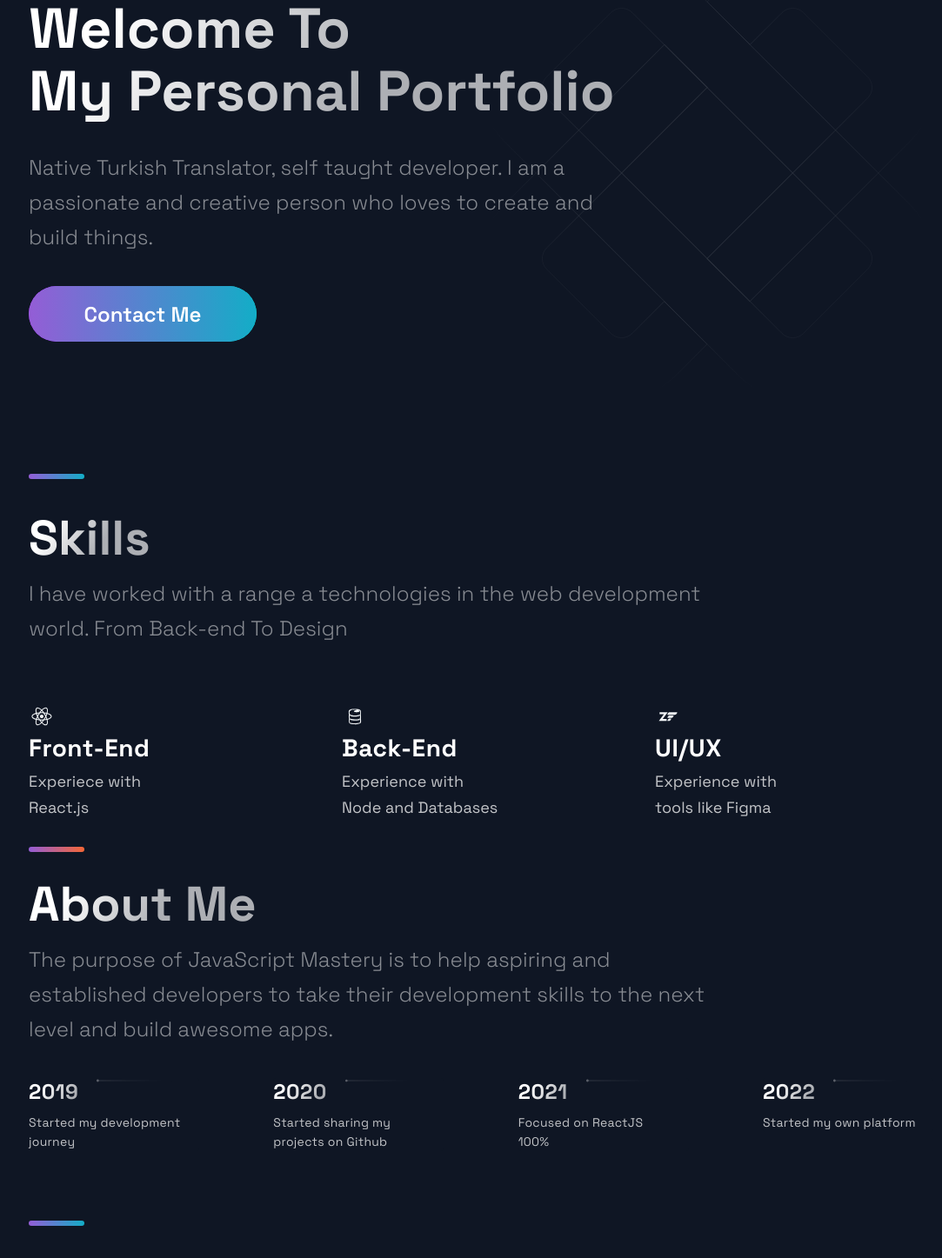
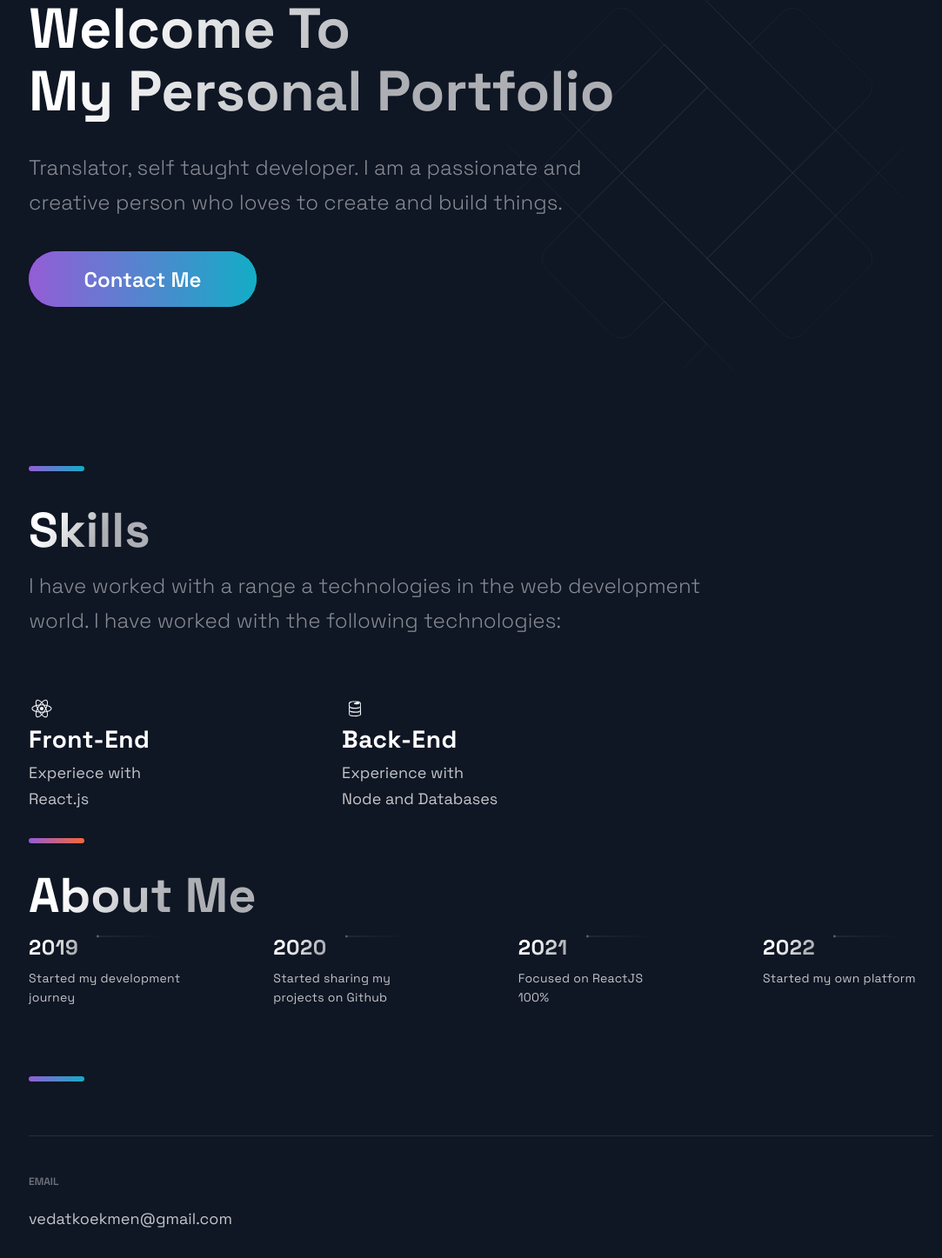
Before and after one commit to vedatkokmen/vedatkokmen.github.io, a Next.js app: page / in a window 1280 px wide. Shown: the part 173-1620 px from the top of the page at 87% size, without its empty margins (87-1170 px from the left). Built offline with nearby package versions, Linux system fonts and the light colour scheme.

Commit message:
removed some content

```diff
--- a/src/components/Acomplishments/Acomplishments.js
+++ b/src/components/Acomplishments/Acomplishments.js
@@ -5,7 +5,12 @@ import {
 	SectionDivider,
 	SectionTitle,
 } from "../../styles/GlobalComponents";
-import { Box, Boxes, BoxNum, BoxText } from "./AcomplishmentsStyles";
+import {
+	Box,
+	Boxes,
+	BoxNum,
+	BoxText,
+} from "./AcomplishmentsStyles";
 
 const data = [
 	{ number: 4, text: "Certifications" },
@@ -15,7 +20,7 @@ const data = [
 
 const Acomplishments = () => (
 	<Section>
-    <SectionTitle>Personal Achievements</SectionTitle>
+		{/* <SectionTitle>Personal Achievements</SectionTitle>
     <Boxes>
       {data.map((card, index) => (
         <Box key={index}>
@@ -24,7 +29,7 @@ const Acomplishments = () => (
         </Box>
       ))}
     </Boxes>
-    <SectionDivider />
+    <SectionDivider /> */}
 	</Section>
 );
 
--- a/src/components/Footer/Footer.js
+++ b/src/components/Footer/Footer.js
@@ -1,5 +1,9 @@
 import React from "react";
-import { AiFillGithub, AiFillInstagram, AiFillLinkedin } from "react-icons/ai";
+import {
+	AiFillGithub,
+	AiFillInstagram,
+	AiFillLinkedin,
+} from "react-icons/ai";
 
 import { SocialIcons } from "../Header/HeaderStyles";
 import {
@@ -26,9 +30,6 @@ const Footer = () => {
 				</LinkColumn>
 			</LinkList>
 			<SocialIconsContainer>
-        <CompanyContainer>
-          <Slogan>Innovating one project at a time</Slogan>
-        </CompanyContainer>
 				<SocialContainer>
 					<SocialIcons href="https://github.com/vedatkokmen">
 						<AiFillGithub size="3rem" />
--- a/src/components/Hero/Hero.js
+++ b/src/components/Hero/Hero.js
@@ -17,11 +17,16 @@ const Hero = (props) => (
 					My Personal Portfolio
 				</SectionTitle>
 				<SectionText>
-          Native Turkish Translator, self taught developer. I am a passionate
-          and creative person who loves to create and build things.
+					Translator, self taught
+					developer. I am a passionate
+					and creative person who loves
+					to create and build things.
 				</SectionText>
 				<Button
-          onClick={() => (window.location = "mailto:vedatkoekmen@gmail.com")}
+					onClick={() =>
+						(window.location =
+							"mailto:vedatkoekmen@gmail.com")
+					}
 				>
 					Contact Me
 				</Button>
--- a/src/components/Technologies/Technologies.js
+++ b/src/components/Technologies/Technologies.js
@@ -1,5 +1,9 @@
 import React from "react";
-import { DiFirebase, DiReact, DiZend } from "react-icons/di";
+import {
+	DiFirebase,
+	DiReact,
+	DiZend,
+} from "react-icons/di";
 import {
 	Section,
 	SectionDivider,
@@ -19,8 +23,10 @@ const Technologies = () => (
 		<SectionDivider divider />
 		<SectionTitle>Skills</SectionTitle>
 		<SectionText>
-      I have worked with a range a technologies in the web development world.
-      From Back-end To Design
+			I have worked with a range a
+			technologies in the web development
+			world. I have worked with the
+			following technologies:
 		</SectionText>
 		<List>
 			<ListItem>
@@ -28,7 +34,9 @@ const Technologies = () => (
 					<DiReact size="3rem" />
 				</picture>
 				<ListContainer>
-          <ListTitle>Front-End</ListTitle>
+					<ListTitle>
+						Front-End
+					</ListTitle>
 					<ListParagraph>
 						Experiece with <br />
 						React.js
@@ -40,22 +48,12 @@ const Technologies = () => (
 					<DiFirebase size="3rem" />
 				</picture>
 				<ListContainer>
-          <ListTitle>Back-End</ListTitle>
+					<ListTitle>
+						Back-End
+					</ListTitle>
 					<ListParagraph>
 						Experience with <br />
 						Node and Databases
-          </ListParagraph>
-        </ListContainer>
-      </ListItem>
-      <ListItem>
-        <picture>
-          <DiZend size="3rem" />
-        </picture>
-        <ListContainer>
-          <ListTitle>UI/UX</ListTitle>
-          <ListParagraph>
-            Experience with <br />
-            tools like Figma
 					</ListParagraph>
 				</ListContainer>
 			</ListItem>
--- a/src/components/TimeLine/TimeLine.js
+++ b/src/components/TimeLine/TimeLine.js
@@ -1,4 +1,8 @@
-import React, { useState, useRef, useEffect } from "react";
+import React, {
+	useState,
+	useRef,
+	useEffect,
+} from "react";
 
 import {
 	CarouselButton,
@@ -22,11 +26,15 @@ import { TimeLineData } from "../../constants/constants";
 const TOTAL_CAROUSEL_COUNT = TimeLineData.length;
 
 const Timeline = () => {
-  const [activeItem, setActiveItem] = useState(0);
+	const [activeItem, setActiveItem] =
+		useState(0);
 	const carouselRef = useRef();
 
 	const scroll = (node, left) => {
-    return node.scrollTo({ left, behavior: "smooth" });
+		return node.scrollTo({
+			left,
+			behavior: "smooth",
+		});
 	};
 
 	const handleClick = (e, i) => {
@@ -34,10 +42,15 @@ const Timeline = () => {
 
 		if (carouselRef.current) {
 			const scrollLeft = Math.floor(
-        carouselRef.current.scrollWidth * 0.7 * (i / TimeLineData.length)
+				carouselRef.current.scrollWidth *
+					0.7 *
+					(i / TimeLineData.length)
 			);
 
-      scroll(carouselRef.current, scrollLeft);
+			scroll(
+				carouselRef.current,
+				scrollLeft
+			);
 		}
 	};
 
@@ -45,7 +58,9 @@ const Timeline = () => {
 		if (carouselRef.current) {
 			const index = Math.round(
 				(carouselRef.current.scrollLeft /
-          (carouselRef.current.scrollWidth * 0.7)) *
+					(carouselRef.current
+						.scrollWidth *
+						0.7)) *
 					TimeLineData.length
 			);
 
@@ -60,29 +75,49 @@ const Timeline = () => {
 			scroll(carouselRef.current, 0);
 		};
 
-    window.addEventListener("resize", handleResize);
+		window.addEventListener(
+			"resize",
+			handleResize
+		);
 	}, []);
 
 	return (
 		<Section id="about">
 			<SectionTitle>About Me</SectionTitle>
-      <SectionText>
-        The purpose of JavaScript Mastery is to help aspiring and established
-        developers to take their development skills to the next level and build
-        awesome apps.
-      </SectionText>
-      <CarouselContainer ref={carouselRef} onScroll={handleScroll}>
+			{/* <SectionText>
+				I am a self taught developer with
+				a passion for creating and
+				building things.
+			</SectionText> */}
+			<CarouselContainer
+				ref={carouselRef}
+				onScroll={handleScroll}
+			>
 				<>
-          {TimeLineData.map((item, index) => (
+					{TimeLineData.map(
+						(item, index) => (
 							<CarouselMobileScrollNode
 								key={index}
-              final={index === TOTAL_CAROUSEL_COUNT - 1}
+								final={
+									index ===
+									TOTAL_CAROUSEL_COUNT -
+										1
+								}
 							>
 								<CarouselItem
 									index={index}
 									id={`carousel__item-${index}`}
-                active={activeItem}
-                onClick={(e) => handleClick(e, index)}
+									active={
+										activeItem
+									}
+									onClick={(
+										e
+									) =>
+										handleClick(
+											e,
+											index
+										)
+									}
 								>
 									<CarouselItemTitle>
 										{`${item.year}`}
@@ -119,26 +154,44 @@ const Timeline = () => {
 											</defs>
 										</CarouselItemImg>
 									</CarouselItemTitle>
-                <CarouselItemText>{item.text}</CarouselItemText>
+									<CarouselItemText>
+										{
+											item.text
+										}
+									</CarouselItemText>
 								</CarouselItem>
 							</CarouselMobileScrollNode>
-          ))}
+						)
+					)}
 				</>
 			</CarouselContainer>
 			<CarouselButtons>
-        {TimeLineData.map((item, index) => {
+				{TimeLineData.map(
+					(item, index) => {
 						return (
 							<CarouselButton
 								key={index}
 								index={index}
-              active={activeItem}
-              onClick={(e) => handleClick(e, index)}
+								active={
+									activeItem
+								}
+								onClick={(e) =>
+									handleClick(
+										e,
+										index
+									)
+								}
 								type="button"
 							>
-              <CarouselButtonDot active={activeItem} />
+								<CarouselButtonDot
+									active={
+										activeItem
+									}
+								/>
 							</CarouselButton>
 						);
-        })}
+					}
+				)}
 			</CarouselButtons>
 			<SectionDivider />
 		</Section>
--- a/src/styles/theme.js
+++ b/src/styles/theme.js
@@ -1,7 +1,7 @@
-import { ThemeProvider } from 'styled-components';
+import { ThemeProvider } from "styled-components";
 
 import theme from "../themes/default";
-import GlobalStyles from './globals';
+import GlobalStyles from "./globals";
 
 const Theme = ({ children }) => (
   <ThemeProvider theme={theme}>
```
Also changed, not shown: src/themes/default.js (+6 -6 lines). Lines whose indentation alone changed are shown as unchanged.
